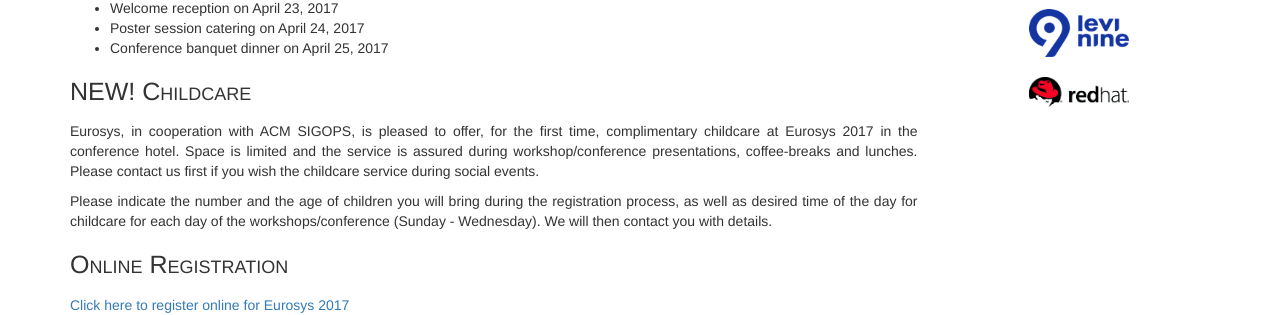
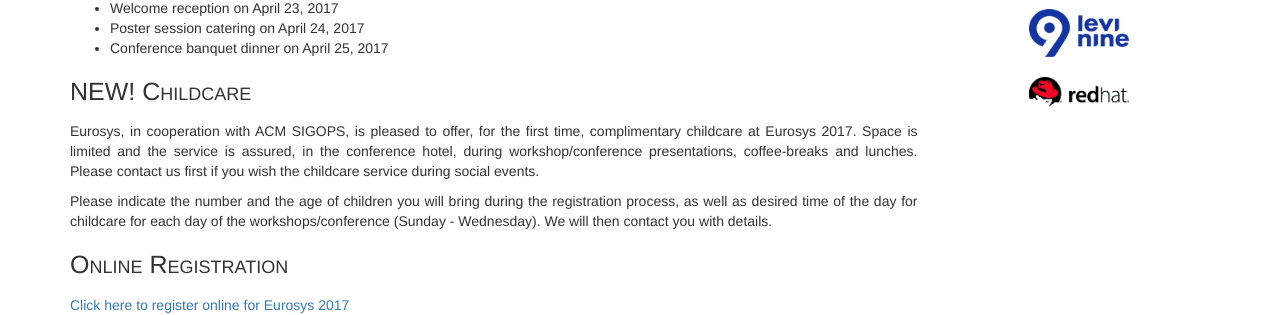
Before and after one commit to eurosys-chapter/2017, a Jekyll site: the page built from registration.md, in a window 1280 px wide. Shown: the part 1455-1770 px from the top of the page. Built offline with Jekyll 4.4.1, drawn with Linux system fonts in a browser that asks for light colours; nearby versions of some CDN libraries.

Commit message:
Signed-off-by: Marko Vukolic <mvu@zurich.ibm.com>

```diff
--- a/registration.md
+++ b/registration.md
@@ -62,7 +62,7 @@ The full conference fees include:
 
 ## NEW! Childcare
 
-Eurosys, in cooperation with ACM SIGOPS, is pleased to offer, for the first time, complimentary childcare at Eurosys 2017 in the conference hotel. Space is limited and the service is assured during workshop/conference presentations, coffee-breaks and lunches. Please contact us first if you wish the childcare service during social events.
+Eurosys, in cooperation with ACM SIGOPS, is pleased to offer, for the first time, complimentary childcare at Eurosys 2017. Space is limited and the service is assured, in the conference hotel, during workshop/conference presentations, coffee-breaks and lunches. Please contact us first if you wish the childcare service during social events.
 
 Please indicate the number and the age of children you will bring during the registration process, as well as desired time of the day for childcare for each day of the workshops/conference (Sunday - Wednesday). We will then contact you with details.
 
```
